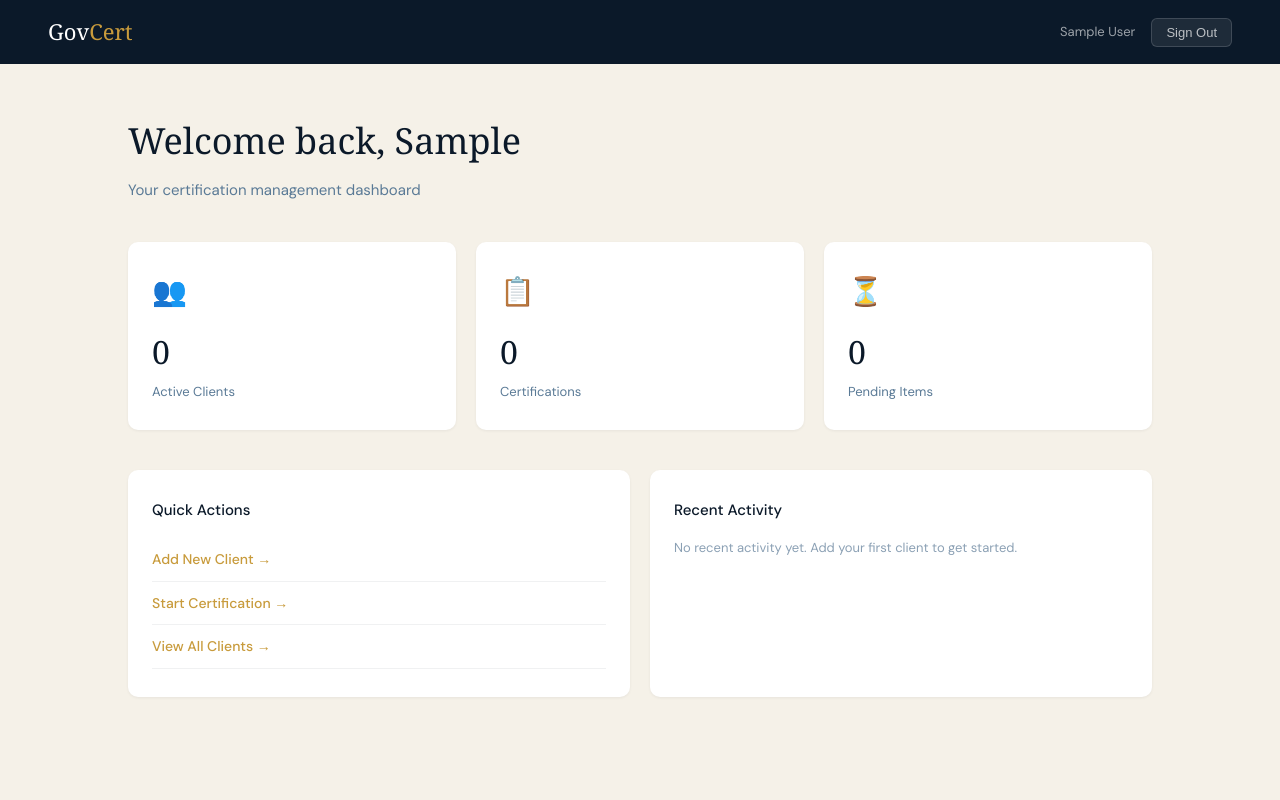
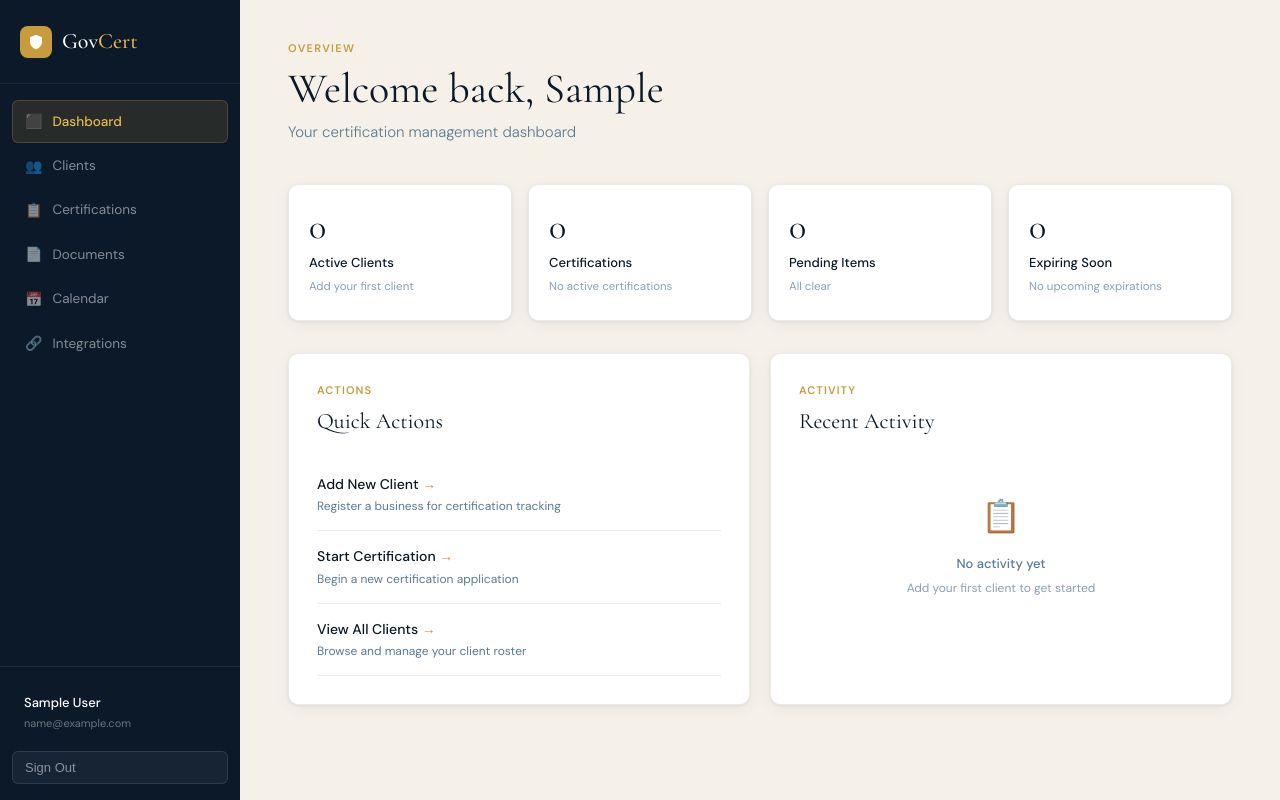
Before and after one commit to jhouse84/govcert-web, a Next.js app: page /dashboard in a window 1280 px wide. Built offline with nearby package versions, Linux system fonts and the light colour scheme; sample sign-in values are in the browser's storage.

Commit message:
Redesign dashboard with GovCert design system

```diff
--- a/app/dashboard/page.tsx
+++ b/app/dashboard/page.tsx
@@ -22,40 +22,111 @@ export default function DashboardPage() {
   if (!user) return null;
 
   return (
-    <div style={{ minHeight: "100vh", background: "#F5F1E8" }}>
-      <div style={{ background: "#0B1929", padding: "0 48px", height: 64, display: "flex", alignItems: "center", justifyContent: "space-between" }}>
-        <div style={{ fontFamily: "Georgia, serif", fontSize: 22, color: "#fff" }}>
-          Gov<span style={{ color: "#C89B3C" }}>Cert</span>
+    <div style={{ minHeight: "100vh", background: "var(--cream)", display: "flex" }}>
+      {/* Sidebar */}
+      <div style={{ width: 240, background: "var(--navy)", display: "flex", flexDirection: "column", flexShrink: 0 }}>
+        <div style={{ padding: "24px 20px", borderBottom: "1px solid rgba(255,255,255,.07)" }}>
+          <div style={{ display: "flex", alignItems: "center", gap: 10 }}>
+            <div style={{ width: 32, height: 32, background: "var(--gold)", borderRadius: 8, display: "flex", alignItems: "center", justifyContent: "center" }}>
+              <svg width="16" height="16" viewBox="0 0 24 24" fill="white"><path d="M12 1L3 5v6c0 5.55 3.84 10.74 9 12 5.16-1.26 9-6.45 9-12V5l-9-4z"/></svg>
+            </div>
+            <span style={{ fontFamily: "'Cormorant Garamond', serif", fontSize: 22, color: "#fff", fontWeight: 500 }}>
+              Gov<em style={{ color: "var(--gold2)", fontStyle: "normal" }}>Cert</em>
+            </span>
+          </div>
         </div>
-        <div style={{ display: "flex", alignItems: "center", gap: 16 }}>
-          <span style={{ color: "rgba(255,255,255,.6)", fontSize: 13 }}>{user.firstName} {user.lastName}</span>
-          <button onClick={logout} style={{ padding: "6px 14px", background: "rgba(255,255,255,.08)", border: "1px solid rgba(255,255,255,.15)", borderRadius: 6, color: "rgba(255,255,255,.7)", fontSize: 13, cursor: "pointer" }}>
+
+        <nav style={{ padding: "16px 12px", flex: 1 }}>
+          {[
+            { label: "Dashboard", icon: "⬛", href: "/dashboard", active: true },
+            { label: "Clients", icon: "👥", href: "/clients" },
+            { label: "Certifications", icon: "📋", href: "/certifications" },
+            { label: "Documents", icon: "📄", href: "/documents" },
+            { label: "Calendar", icon: "📅", href: "/calendar" },
+            { label: "Integrations", icon: "🔗", href: "/integrations" },
+          ].map(item => (
+            <a key={item.label} href={item.href} style={{
+              display: "flex", alignItems: "center", gap: 10, padding: "9px 12px", borderRadius: "var(--r)",
+              background: item.active ? "rgba(200,155,60,.15)" : "transparent",
+              border: item.active ? "1px solid rgba(200,155,60,.25)" : "1px solid transparent",
+              color: item.active ? "var(--gold2)" : "rgba(255,255,255,.5)",
+              textDecoration: "none", fontSize: 13.5, fontWeight: item.active ? 500 : 400,
+              marginBottom: 2, transition: "all .15s"
+            }}>
+              <span style={{ fontSize: 14 }}>{item.icon}</span>
+              {item.label}
+            </a>
+          ))}
+        </nav>
+
+        <div style={{ padding: "16px 12px", borderTop: "1px solid rgba(255,255,255,.07)" }}>
+          <div style={{ padding: "10px 12px", marginBottom: 8 }}>
+            <div style={{ fontSize: 13, color: "#fff", fontWeight: 500 }}>{user.firstName} {user.lastName}</div>
+            <div style={{ fontSize: 11, color: "rgba(255,255,255,.4)", marginTop: 2 }}>{user.email}</div>
+          </div>
+          <button onClick={logout} style={{
+            width: "100%", padding: "8px 12px", background: "rgba(255,255,255,.05)",
+            border: "1px solid rgba(255,255,255,.1)", borderRadius: "var(--r)",
+            color: "rgba(255,255,255,.5)", fontSize: 13, cursor: "pointer", textAlign: "left"
+          }}>
             Sign Out
           </button>
         </div>
       </div>
-      <div style={{ maxWidth: 1120, margin: "0 auto", padding: "48px" }}>
-        <h1 style={{ fontFamily: "Georgia, serif", fontSize: 36, color: "#0B1929", fontWeight: 400, marginBottom: 8 }}>Welcome back, {user.firstName}</h1>
-        <p style={{ color: "#5A7A96", fontSize: 15, marginBottom: 40 }}>Your certification management dashboard</p>
-        <div style={{ display: "grid", gridTemplateColumns: "repeat(3, 1fr)", gap: 20, marginBottom: 40 }}>
-          {[{ label: "Active Clients", value: "0", icon: "👥" }, { label: "Certifications", value: "0", icon: "📋" }, { label: "Pending Items", value: "0", icon: "⏳" }].map(stat => (
-            <div key={stat.label} style={{ background: "#fff", borderRadius: 10, padding: "28px 24px", boxShadow: "0 1px 3px rgba(11,25,41,.06)" }}>
-              <div style={{ fontSize: 28, marginBottom: 12 }}>{stat.icon}</div>
-              <div style={{ fontFamily: "Georgia, serif", fontSize: 32, color: "#0B1929", fontWeight: 400 }}>{stat.value}</div>
-              <div style={{ fontSize: 13, color: "#5A7A96", marginTop: 4 }}>{stat.label}</div>
-            </div>
-          ))}
-        </div>
-        <div style={{ display: "grid", gridTemplateColumns: "1fr 1fr", gap: 20 }}>
-          <div style={{ background: "#fff", borderRadius: 10, padding: "28px 24px", boxShadow: "0 1px 3px rgba(11,25,41,.06)" }}>
-            <h2 style={{ fontSize: 15, fontWeight: 500, color: "#0B1929", marginBottom: 16 }}>Quick Actions</h2>
-            {[{ label: "Add New Client", href: "/clients/new" }, { label: "Start Certification", href: "/certifications/new" }, { label: "View All Clients", href: "/clients" }].map(action => (
-              <a key={action.label} href={action.href} style={{ display: "block", padding: "10px 0", borderBottom: "1px solid rgba(11,25,41,.06)", color: "#C89B3C", fontSize: 14, textDecoration: "none", fontWeight: 500 }}>{action.label} →</a>
+
+      {/* Main content */}
+      <div style={{ flex: 1, overflow: "auto" }}>
+        <div style={{ padding: "40px 48px" }}>
+          <div style={{ marginBottom: 40 }}>
+            <div style={{ fontSize: 11, fontWeight: 600, textTransform: "uppercase", letterSpacing: ".12em", color: "var(--gold)", marginBottom: 8 }}>Overview</div>
+            <h1 style={{ fontFamily: "'Cormorant Garamond', serif", fontSize: 42, color: "var(--navy)", fontWeight: 400, lineHeight: 1.1, marginBottom: 8 }}>
+              Welcome back, {user.firstName}
+            </h1>
+            <p style={{ fontSize: 15, color: "var(--ink3)", fontWeight: 300 }}>Your certification management dashboard</p>
+          </div>
+
+          {/* Stats */}
+          <div style={{ display: "grid", gridTemplateColumns: "repeat(4, 1fr)", gap: 16, marginBottom: 32 }}>
+            {[
+              { label: "Active Clients", value: "0", change: "Add your first client" },
+              { label: "Certifications", value: "0", change: "No active certifications" },
+              { label: "Pending Items", value: "0", change: "All clear" },
+              { label: "Expiring Soon", value: "0", change: "No upcoming expirations" },
+            ].map(stat => (
+              <div key={stat.label} style={{ background: "#fff", borderRadius: "var(--rl)", padding: "24px 20px", boxShadow: "var(--shadow)", border: "1px solid var(--border)" }}>
+                <div style={{ fontFamily: "'Cormorant Garamond', serif", fontSize: 36, color: "var(--navy)", fontWeight: 400, lineHeight: 1 }}>{stat.value}</div>
+                <div style={{ fontSize: 13, fontWeight: 500, color: "var(--ink)", margin: "8px 0 4px" }}>{stat.label}</div>
+                <div style={{ fontSize: 11.5, color: "var(--ink4)" }}>{stat.change}</div>
+              </div>
             ))}
           </div>
-          <div style={{ background: "#fff", borderRadius: 10, padding: "28px 24px", boxShadow: "0 1px 3px rgba(11,25,41,.06)" }}>
-            <h2 style={{ fontSize: 15, fontWeight: 500, color: "#0B1929", marginBottom: 16 }}>Recent Activity</h2>
-            <p style={{ color: "#8BA0B4", fontSize: 13 }}>No recent activity yet. Add your first client to get started.</p>
+
+          {/* Two column */}
+          <div style={{ display: "grid", gridTemplateColumns: "1fr 1fr", gap: 20 }}>
+            <div style={{ background: "#fff", borderRadius: "var(--rl)", padding: "28px", boxShadow: "var(--shadow)", border: "1px solid var(--border)" }}>
+              <div style={{ fontSize: 11, fontWeight: 600, textTransform: "uppercase", letterSpacing: ".1em", color: "var(--gold)", marginBottom: 4 }}>Actions</div>
+              <h2 style={{ fontFamily: "'Cormorant Garamond', serif", fontSize: 22, color: "var(--navy)", fontWeight: 400, marginBottom: 20 }}>Quick Actions</h2>
+              {[
+                { label: "Add New Client", sub: "Register a business for certification tracking", href: "/clients/new" },
+                { label: "Start Certification", sub: "Begin a new certification application", href: "/certifications/new" },
+                { label: "View All Clients", sub: "Browse and manage your client roster", href: "/clients" },
+              ].map(action => (
+                <a key={action.label} href={action.href} style={{ display: "block", padding: "14px 0", borderBottom: "1px solid var(--border)", textDecoration: "none" }}>
+                  <div style={{ fontSize: 14, fontWeight: 500, color: "var(--navy)", marginBottom: 2 }}>{action.label} <span style={{ color: "var(--gold)" }}>→</span></div>
+                  <div style={{ fontSize: 12, color: "var(--ink3)" }}>{action.sub}</div>
+                </a>
+              ))}
+            </div>
+
+            <div style={{ background: "#fff", borderRadius: "var(--rl)", padding: "28px", boxShadow: "var(--shadow)", border: "1px solid var(--border)" }}>
+              <div style={{ fontSize: 11, fontWeight: 600, textTransform: "uppercase", letterSpacing: ".1em", color: "var(--gold)", marginBottom: 4 }}>Activity</div>
+              <h2 style={{ fontFamily: "'Cormorant Garamond', serif", fontSize: 22, color: "var(--navy)", fontWeight: 400, marginBottom: 20 }}>Recent Activity</h2>
+              <div style={{ display: "flex", flexDirection: "column", alignItems: "center", justifyContent: "center", padding: "32px 0", color: "var(--ink4)", textAlign: "center" }}>
+                <div style={{ fontSize: 32, marginBottom: 12 }}>📋</div>
+                <div style={{ fontSize: 13, fontWeight: 500, color: "var(--ink3)", marginBottom: 4 }}>No activity yet</div>
+                <div style={{ fontSize: 12, color: "var(--ink4)" }}>Add your first client to get started</div>
+              </div>
+            </div>
           </div>
         </div>
       </div>
```
